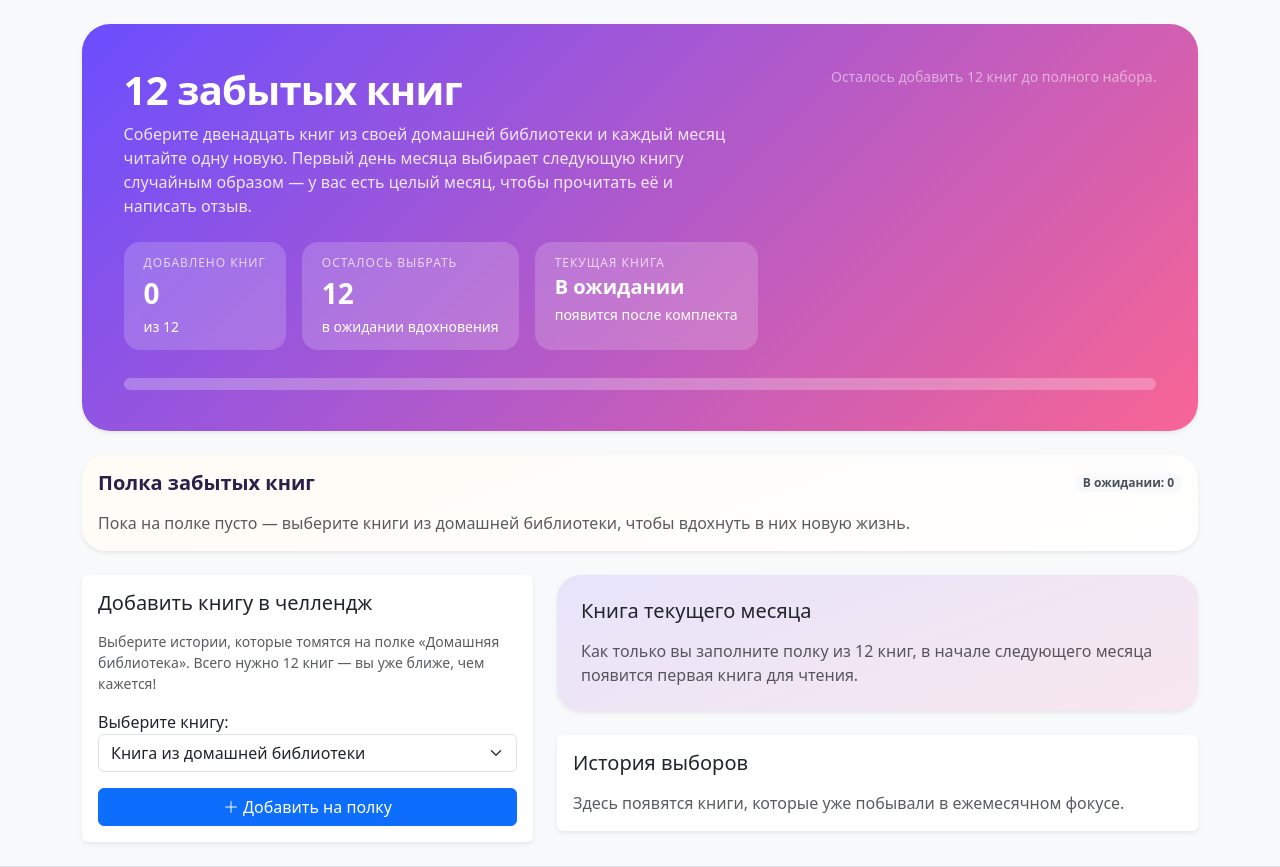
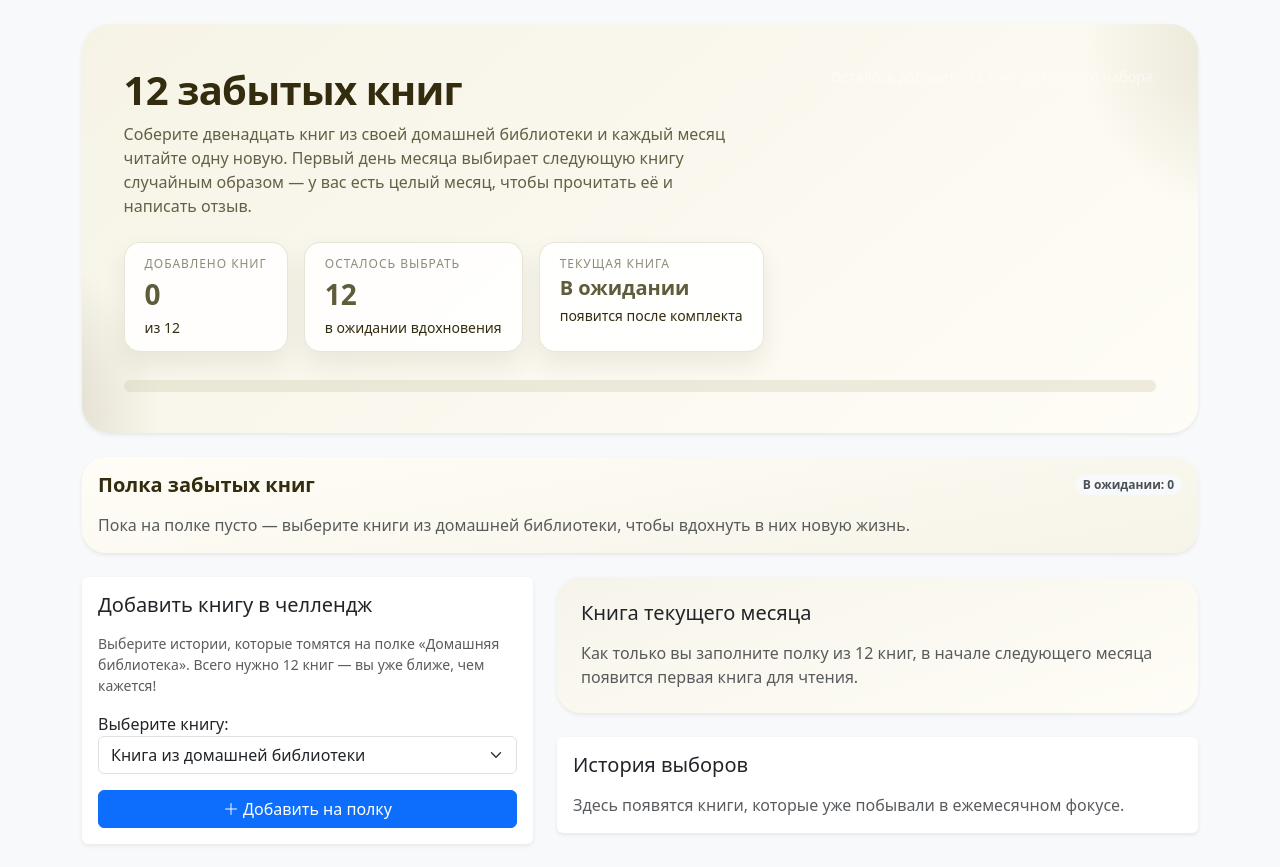
Before and after one commit to OlgaKuznetsova03/Mybooks_server, a Django app: page /games/forgotten-books/ in a window 1280 px wide; the page is wider, and only the part inside the window is pictured. Shown: the part 81-948 px from the top of that part. Run offline with Django 4.2, Linux system fonts and the light colour scheme; the visitor is signed in with stand-in values (Sample User, id 1); data comes from the database, SQL or seed files in the repository; data that the repository does not hold is empty.

Commit message:
книжное путешествие настраиваем цвет2

```diff
--- a/books/static/styles.css
+++ b/books/static/styles.css
@@ -2,6 +2,14 @@
   --bs-primary:#6c5ce7;            /* фиолетовый бренд */
   --bs-primary-rgb:108,92,231;
   --rt-card-shadow:0 10px 24px rgba(0,0,0,.06);
+  --journey-ink:#332c0f;
+  --journey-olive:#5f5c3b;
+  --journey-fern:#7b7752;
+  --journey-gold:#bcb893;
+  --journey-sand:#f6f3e5;
+  --journey-cream:#fffdf6;
+  --journey-mist:rgba(188,184,147,.25);
+  --journey-haze:rgba(95,92,59,.12);
 }
 .card{border:0;box-shadow:var(--rt-card-shadow);}
 .hover-raise{transition:.12s transform,.12s box-shadow}
--- a/games/static/games/forgotten-books.css
+++ b/games/static/games/forgotten-books.css
@@ -1,32 +1,50 @@
 :root {
-  --fb-purple: #6b4eff;
-  --fb-rose: #f86594;
-  --fb-sand: #ffe9c7;
-  --fb-shelf: #fffbf5;
-  --fb-text-dark: #2c1f4a;
+  --journey-ink: #332c0f;
+  --journey-olive: #5f5c3b;
+  --journey-fern: #7b7752;
+  --journey-gold: #bcb893;
+  --journey-sand: #f6f3e5;
+  --journey-cream: #fffdf6;
+  --journey-mist: rgba(188, 184, 147, 0.25);
+  --journey-haze: rgba(95, 92, 59, 0.12);
 }
 
 .forgotten-books-hero {
   position: relative;
   border-radius: 1.75rem;
   overflow: hidden;
-  background: linear-gradient(135deg, var(--fb-purple), var(--fb-rose));
-  color: #fff;
+  color: var(--journey-ink);
+  background: linear-gradient(140deg, rgba(246, 243, 229, 0.95), rgba(255, 253, 246, 0.92));
+  border: 1px solid rgba(188, 184, 147, 0.28);
+  box-shadow: 0 20px 45px rgba(51, 44, 15, 0.08);
+}
+
+.forgotten-books-hero::before,
+.forgotten-books-hero::after {
+  content: "";
+  position: absolute;
+  border-radius: 999px;
+  background: radial-gradient(circle at center, rgba(188, 184, 147, 0.35), transparent 70%);
+  pointer-events: none;
 }
 
 .forgotten-books-hero::before {
-  content: "";
-  position: absolute;
-  inset: -30% -30% auto auto;
-  width: 320px;
-  height: 320px;
-  background: radial-gradient(circle at center, rgba(255, 255, 255, 0.35), transparent 70%);
-  transform: rotate(25deg);
+  inset: -35% -20% auto auto;
+  width: clamp(220px, 40vw, 340px);
+  aspect-ratio: 1 / 1;
+}
+
+.forgotten-books-hero::after {
+  inset: auto auto -40% -25%;
+  width: clamp(240px, 44vw, 360px);
+  aspect-ratio: 1 / 1;
+  background: radial-gradient(circle at center, rgba(95, 92, 59, 0.28), transparent 70%);
 }
 
 .forgotten-books-hero .card-body {
   position: relative;
   padding: clamp(1.75rem, 2vw + 1rem, 2.75rem);
+  z-index: 1;
 }
 
 .fb-hero-heading {
@@ -38,7 +56,7 @@
 .fb-hero-description {
   max-width: 38rem;
   font-size: 1rem;
-  color: rgba(255, 255, 255, 0.85);
+  color: rgba(51, 44, 15, 0.75);
 }
 
 .fb-hero-stats {
@@ -49,11 +67,12 @@
 }
 
 .fb-hero-stat {
-  backdrop-filter: blur(6px);
-  background: rgba(255, 255, 255, 0.18);
+  background: rgba(255, 255, 255, 0.88);
   border-radius: 1rem;
   padding: 0.75rem 1.25rem;
   min-width: 160px;
+  border: 1px solid rgba(188, 184, 147, 0.35);
+  box-shadow: 0 12px 24px rgba(51, 44, 15, 0.08)
 }
 
 .fb-hero-stat .label {
@@ -61,18 +80,19 @@
   font-size: 0.75rem;
   text-transform: uppercase;
   letter-spacing: 0.08em;
-  color: rgba(255, 255, 255, 0.7);
+  color: rgba(51, 44, 15, 0.55);
 }
 
 .fb-hero-stat .value {
   display: block;
   font-size: 1.75rem;
   font-weight: 700;
+  color: var(--journey-olive);
 }
 
 .fb-progress {
   margin-top: 1.75rem;
-  background: rgba(255, 255, 255, 0.25);
+  background: var(--journey-mist);
   border-radius: 999px;
   height: 12px;
   overflow: hidden;
@@ -81,15 +101,16 @@
 .fb-progress-bar {
   height: 100%;
   width: 0;
-  background: rgba(255, 255, 255, 0.95);
+  background: linear-gradient(90deg, var(--journey-olive), var(--journey-ink));
   border-radius: inherit;
   transition: width 0.4s ease;
 }
 
 .fb-shelf {
   border-radius: 1.5rem;
-  background: linear-gradient(160deg, var(--fb-shelf), #ffffff);
-  border: 1px solid rgba(107, 78, 255, 0.12);
+  background: linear-gradient(170deg, rgba(255, 253, 246, 0.95), rgba(246, 243, 229, 0.85));
+  border: 1px solid rgba(188, 184, 147, 0.28);
+  box-shadow: 0 18px 36px rgba(51, 44, 15, 0.07);
 }
 
 .fb-shelf-header {
@@ -104,7 +125,7 @@
   margin: 0;
   font-size: 1.25rem;
   font-weight: 600;
-  color: var(--fb-text-dark);
+  color: var(--journey-ink);
 }
 
 .fb-shelf-list {
@@ -178,22 +200,32 @@
   border-radius: 999px;
   padding: 0.35rem 0.55rem;
   line-height: 1;
+  background: rgba(255, 255, 255, 0.85);
+  border: 1px solid rgba(188, 184, 147, 0.25);
+  color: var(--journey-ink);
+}
+
+.fb-remove-form .btn:hover,
+.fb-remove-form .btn:focus-visible {
+  background: rgba(188, 184, 147, 0.25);
+  color: var(--journey-ink);
 }
 
 .fb-book-meta .title {
   font-weight: 600;
-  color: var(--fb-text-dark);
+  color: var(--journey-ink);
 }
 
 .fb-book-meta .date {
   font-size: 0.85rem;
-  color: rgba(44, 31, 74, 0.6);
+  color: rgba(51, 44, 15, 0.6);
 }
 
 .fb-current-month {
   border-radius: 1.5rem;
-  background: linear-gradient(160deg, rgba(107, 78, 255, 0.12), rgba(248, 101, 148, 0.12));
-  border: 1px solid rgba(107, 78, 255, 0.12);
+  background: linear-gradient(160deg, rgba(246, 243, 229, 0.75), rgba(255, 253, 246, 0.92));
+  border: 1px solid rgba(188, 184, 147, 0.28);
+  box-shadow: 0 18px 36px rgba(51, 44, 15, 0.07);
 }
 
 .fb-current-month .card-body {
```
Also changed, not shown: other parts of books/static/styles.css (+62 -49 lines), other parts of games/static/games/forgotten-books.css (+20 -21 lines).
